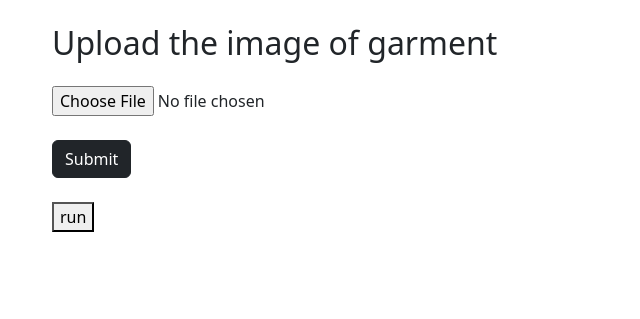
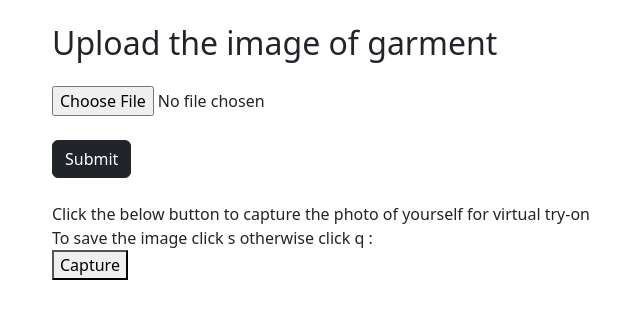
Before and after one commit to chetana074/fashionenza, a Django app: page /upload in a window 1280 px wide. Shown: the part 77-396 px from the top of the page, without its empty margins (30-670 px from the left). Run offline with Django 4.2, Linux system fonts and the light colour scheme.

Commit message:
Update upload.html

```diff
--- a/fashionenza/templates/upload.html
+++ b/fashionenza/templates/upload.html
@@ -13,9 +13,13 @@
                   <br>
                   <button class="btn btn-dark my-4" type="submit" >Submit</button>
             </form>
+            Click the below button to capture the photo of yourself for virtual try-on
+            <div>
+            To save the image click s otherwise click q :
+            </div>
             <form method="post" enctype="multipart/form-data">
                 {% csrf_token %}
-                <button type="submit" name="capture">run</button>
+                <button type="submit" name="capture">Capture</button>
             </form>
     </div>
 {% endblock body %}
```
